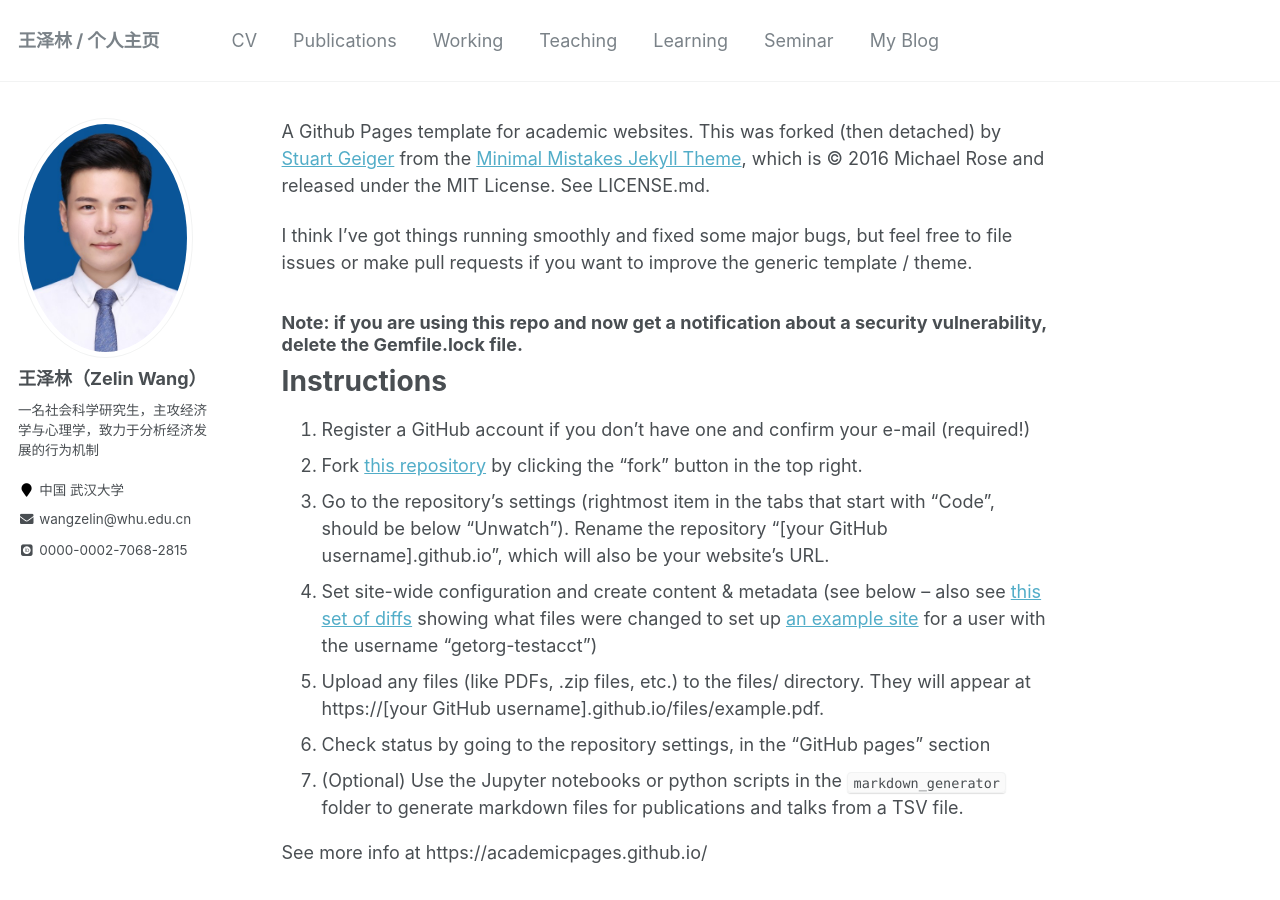
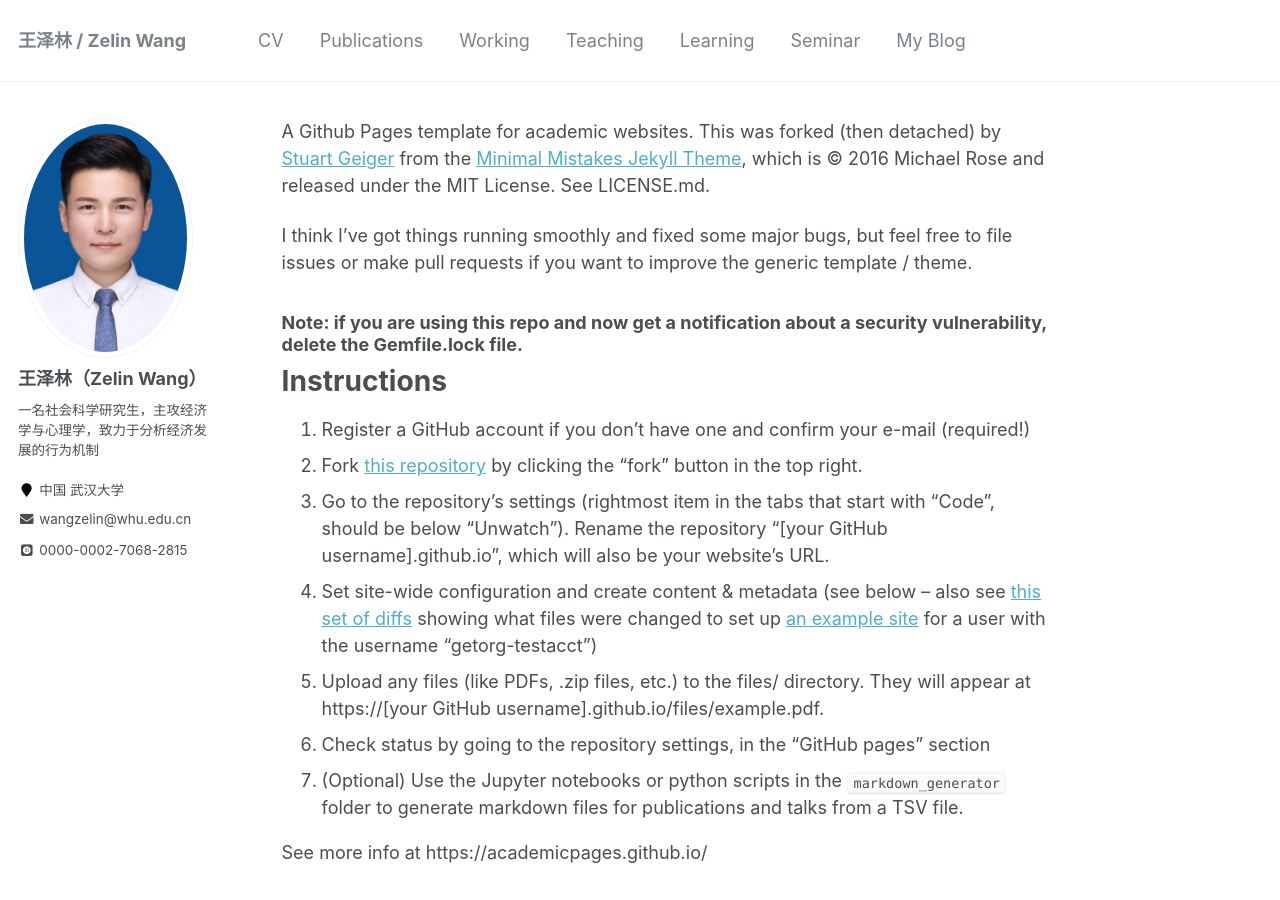
Before and after one commit to ColinWangZelin/colinwangzelin.github.io, a Jekyll site: the page built from index.md, in a window 1280 px wide and 900 px high. Built offline with Jekyll 4.4.1, drawn with Linux system fonts in a browser that asks for light colours; some web fonts are replaced; our own code applies the rules of GitHub Pages for plain Markdown files.

Commit message:
Update _config.yml

```diff
--- a/_config.yml
+++ b/_config.yml
@@ -7,7 +7,7 @@
 
 # Site Settings
 locale                   : "China"
-title                    : "王泽林 / 个人主页"
+title                    : "王泽林 / Zelin Wang"
 title_separator          : "-"
 name                     : &name "王泽林"
 description              : &description "一名社会科学研究者，主攻经济学与心理学"
```
